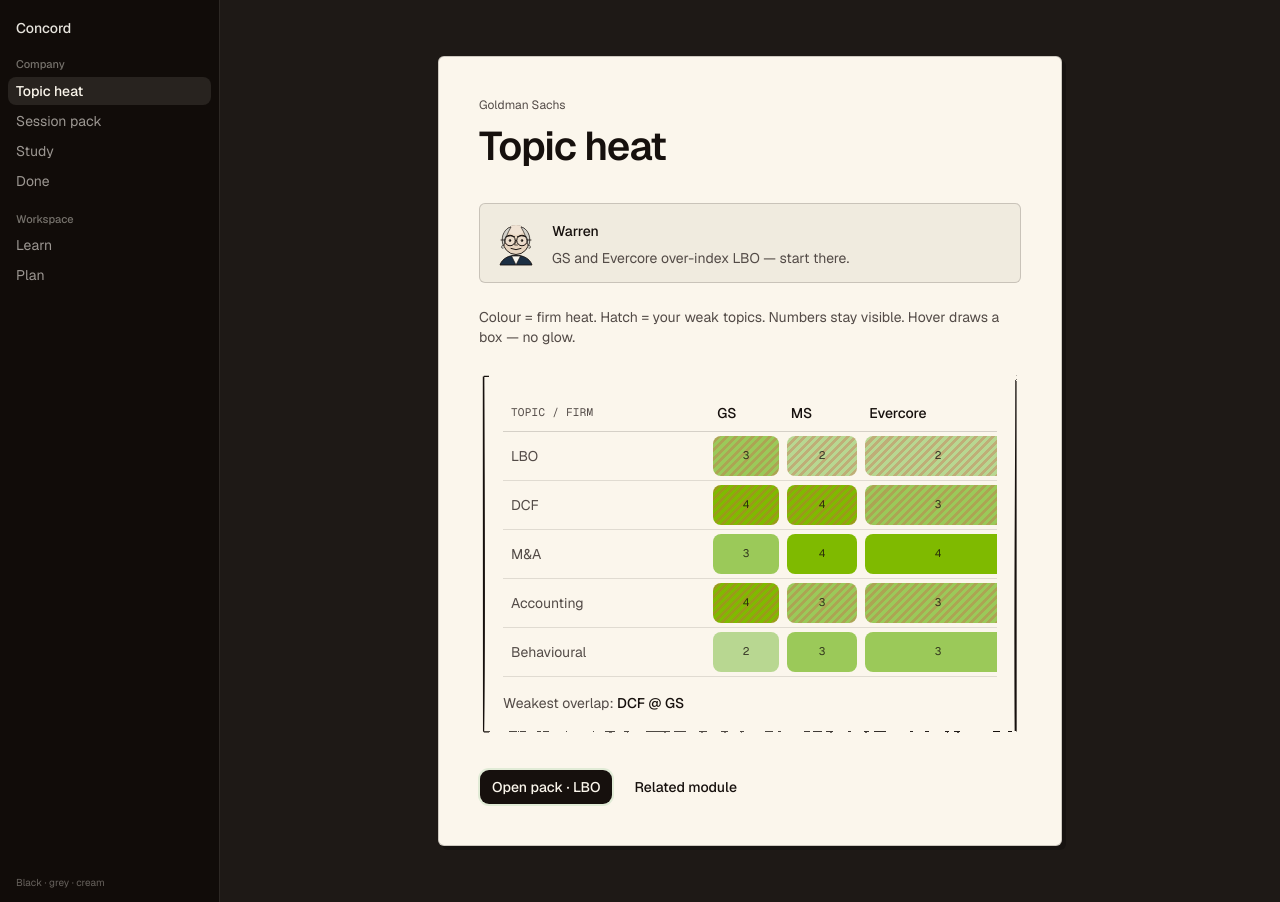
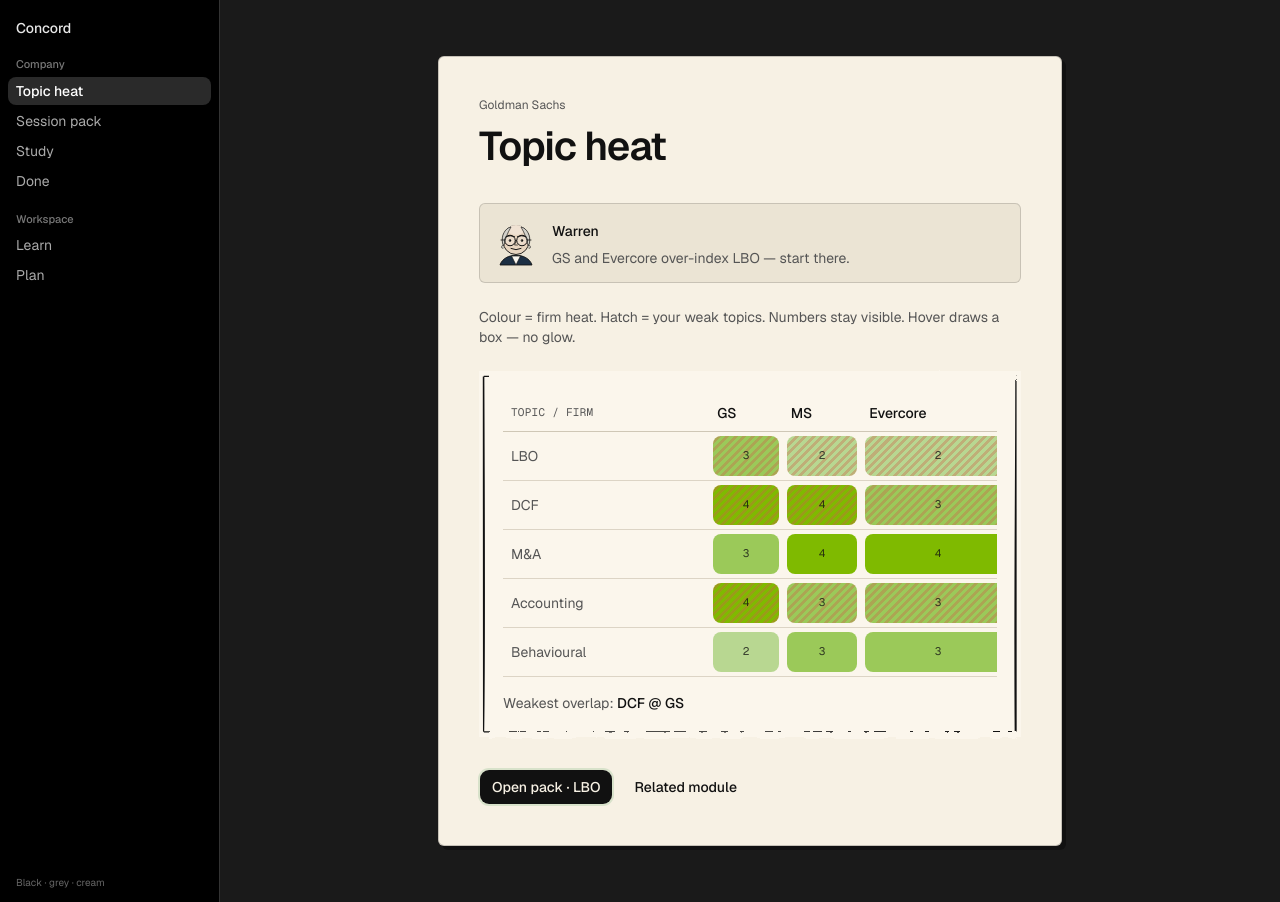
Before and after one commit to shourya0523/concord, a Next.js app in the folder apps/web/: page /mockups/mode-a in a window 1280 px wide. Built offline with nearby package versions, Linux system fonts and the light colour scheme.

Commit message:
fix(mockups): true black/grey chrome — kill warm brown cast
User asked for black and grey. oklch hue 55 made chrome brown.
Neutral hex: #000 sidebar, #1a1a1a workspace, #f7f1e4 cream.

Co-authored-by: Shourya Yadav <shourya0523@users.noreply.github.com>

```diff
--- a/apps/web/components/mockups/journey-shell.tsx
+++ b/apps/web/components/mockups/journey-shell.tsx
@@ -8,51 +8,51 @@ import { MockupSvgFilters } from "@/components/mockups/svg-filters"
 import { MockupThemeLock } from "@/components/mockups/mockup-theme-lock"
 
 /**
- * Settled palette (DESIGN.md §3): black/charcoal chrome · cream paper · black ink · pastel data.
- * Dark sidebar vs cream document — no light-on-light.
+ * Settled palette: BLACK · GREY · cream · pastel accents.
+ * Chrome is true neutral black/grey (chroma 0) — never warm brown charcoal.
  */
 export const MOCKUP_LIGHT_VARS = {
-  "--paper": "oklch(0.96 0.018 88)",
-  "--ink": "oklch(0.18 0.012 55)",
-  "--graphite": "oklch(0.42 0.012 55)",
-  "--stone": "oklch(0.86 0.014 85)",
-  "--chrome": "oklch(0.18 0.01 55)",
-  "--chrome-hover": "oklch(0.26 0.01 55)",
-  "--chrome-border": "oklch(0.28 0.01 55)",
-  "--chrome-text": "oklch(0.92 0.01 88)",
-  "--chrome-muted": "oklch(0.62 0.01 70)",
-  "--success": "oklch(0.82 0.08 145)",
-  "--error": "oklch(0.78 0.12 25)",
-  "--streak": "oklch(0.84 0.11 75)",
-  "--milestone": "oklch(0.80 0.10 290)",
-  "--lime": "oklch(0.82 0.08 145)",
-  "--lime-foreground": "oklch(0.25 0.04 148)",
-  "--background": "oklch(0.22 0.01 55)",
-  "--foreground": "oklch(0.18 0.012 55)",
-  "--card": "oklch(0.975 0.014 88)",
-  "--card-foreground": "oklch(0.18 0.012 55)",
-  "--popover": "oklch(0.975 0.014 88)",
-  "--popover-foreground": "oklch(0.18 0.012 55)",
-  "--primary": "oklch(0.18 0.012 55)",
-  "--primary-foreground": "oklch(0.975 0.014 88)",
-  "--secondary": "oklch(0.92 0.016 88)",
-  "--secondary-foreground": "oklch(0.18 0.012 55)",
-  "--muted": "oklch(0.92 0.016 88)",
-  "--muted-foreground": "oklch(0.42 0.012 55)",
-  "--accent": "oklch(0.92 0.016 88)",
-  "--accent-foreground": "oklch(0.18 0.012 55)",
-  "--border": "oklch(0.86 0.014 85)",
-  "--input": "oklch(0.86 0.014 85)",
-  "--ring": "oklch(0.18 0.012 55)",
-  "--sidebar": "oklch(0.16 0.01 55)",
-  "--sidebar-foreground": "oklch(0.92 0.01 88)",
-  "--sidebar-primary": "oklch(0.975 0.014 88)",
-  "--sidebar-primary-foreground": "oklch(0.16 0.01 55)",
-  "--sidebar-accent": "oklch(0.26 0.01 55)",
-  "--sidebar-accent-foreground": "oklch(0.92 0.01 88)",
-  "--sidebar-border": "oklch(0.28 0.01 55)",
-  color: "oklch(0.18 0.012 55)",
-  background: "oklch(0.22 0.01 55)",
+  "--paper": "#f7f1e4",
+  "--ink": "#111111",
+  "--graphite": "#555555",
+  "--stone": "#d4cec0",
+  "--chrome": "#111111",
+  "--chrome-hover": "#2a2a2a",
+  "--chrome-border": "#333333",
+  "--chrome-text": "#e8e8e8",
+  "--chrome-muted": "#888888",
+  "--success": "#8fbc8f",
+  "--error": "#e8b4b8",
+  "--streak": "#f0d78c",
+  "--milestone": "#c4b5e0",
+  "--lime": "#8fbc8f",
+  "--lime-foreground": "#1a1a1a",
+  "--background": "#1a1a1a",
+  "--foreground": "#111111",
+  "--card": "#f7f1e4",
+  "--card-foreground": "#111111",
+  "--popover": "#f7f1e4",
+  "--popover-foreground": "#111111",
+  "--primary": "#111111",
+  "--primary-foreground": "#f7f1e4",
+  "--secondary": "#ebe4d4",
+  "--secondary-foreground": "#111111",
+  "--muted": "#ebe4d4",
+  "--muted-foreground": "#555555",
+  "--accent": "#ebe4d4",
+  "--accent-foreground": "#111111",
+  "--border": "#cfc7b6",
+  "--input": "#cfc7b6",
+  "--ring": "#111111",
+  "--sidebar": "#000000",
+  "--sidebar-foreground": "#e8e8e8",
+  "--sidebar-primary": "#f7f1e4",
+  "--sidebar-primary-foreground": "#000000",
+  "--sidebar-accent": "#2a2a2a",
+  "--sidebar-accent-foreground": "#e8e8e8",
+  "--sidebar-border": "#333333",
+  color: "#111111",
+  background: "#1a1a1a",
 } as CSSProperties
 
 export type SidebarPage = {
@@ -84,23 +84,23 @@ export function JourneyShell({
     <div
       className="mockup-surface flex min-h-screen font-sans"
       style={MOCKUP_LIGHT_VARS}
-      data-mockup-theme="ink-cream"
+      data-mockup-theme="black-grey-cream"
     >
       <MockupThemeLock />
       <MockupSvgFilters />
 
-      {/* Sidebar — near-black chrome */}
-      <aside className="hidden w-[220px] shrink-0 flex-col border-r border-[oklch(0.28_0.01_55)] bg-[oklch(0.16_0.01_55)] px-2 py-3 text-[oklch(0.92_0.01_88)] md:flex">
+      {/* Sidebar — true black */}
+      <aside className="hidden w-[220px] shrink-0 flex-col border-r border-[#333] bg-black px-2 py-3 text-[#e8e8e8] md:flex">
         <Link
           href="/mockups"
-          className="mb-3 rounded-md px-2 py-1.5 text-sm font-medium text-[oklch(0.92_0.01_88)] hover:bg-[oklch(0.26_0.01_55)]"
+          className="mb-3 rounded-md px-2 py-1.5 text-sm font-medium text-[#e8e8e8] hover:bg-[#2a2a2a]"
         >
           Concord
         </Link>
         <nav className="flex flex-1 flex-col gap-4 overflow-y-auto" aria-label="Workspace">
           {sections.map((section) => (
             <div key={section.title}>
-              <p className="px-2 pb-1 text-[11px] font-medium text-[oklch(0.55_0.01_70)]">
+              <p className="px-2 pb-1 text-[11px] font-medium text-[#777]">
                 {section.title}
               </p>
               <ul className="space-y-0.5">
@@ -108,8 +108,8 @@ export function JourneyShell({
                   const className = cn(
                     "block w-full rounded-md px-2 py-1 text-left text-sm",
                     page.active
-                      ? "bg-[oklch(0.26_0.01_55)] font-medium text-[oklch(0.975_0.014_88)]"
-                      : "text-[oklch(0.68_0.01_70)] hover:bg-[oklch(0.22_0.01_55)] hover:text-[oklch(0.92_0.01_88)]",
+                      ? "bg-[#2a2a2a] font-medium text-white"
+                      : "text-[#aaa] hover:bg-[#1a1a1a] hover:text-[#e8e8e8]",
                   )
                   if (page.href) {
                     return (
@@ -132,15 +132,12 @@ export function JourneyShell({
             </div>
           ))}
         </nav>
-        <p className="mt-auto px-2 pt-4 text-[10px] text-[oklch(0.5_0.01_70)]">
-          Black · grey · cream
-        </p>
+        <p className="mt-auto px-2 pt-4 text-[10px] text-[#666]">Black · grey · cream</p>
       </aside>
 
-      {/* Workspace chrome (dark grey) + cream document */}
-      <div className="flex min-w-0 flex-1 flex-col bg-[oklch(0.22_0.01_55)]">
-        {/* Mobile top nav — dark chrome */}
-        <div className="flex gap-1 overflow-x-auto border-b border-[oklch(0.28_0.01_55)] bg-[oklch(0.16_0.01_55)] px-3 py-2 md:hidden">
+      {/* Workspace — neutral grey; cream document on top */}
+      <div className="flex min-w-0 flex-1 flex-col bg-[#1a1a1a]">
+        <div className="flex gap-1 overflow-x-auto border-b border-[#333] bg-black px-3 py-2 md:hidden">
           {sections.flatMap((s) =>
             s.pages.map((page) =>
               page.href ? (
@@ -150,8 +147,8 @@ export function JourneyShell({
                   className={cn(
                     "shrink-0 rounded-md px-2 py-1 text-xs",
                     page.active
-                      ? "bg-[oklch(0.26_0.01_55)] font-medium text-[oklch(0.975_0.014_88)]"
-                      : "text-[oklch(0.68_0.01_70)]",
+                      ? "bg-[#2a2a2a] font-medium text-white"
+                      : "text-[#aaa]",
                   )}
                 >
                   {page.label}
@@ -164,8 +161,8 @@ export function JourneyShell({
                   className={cn(
                     "shrink-0 rounded-md px-2 py-1 text-xs",
                     page.active
-                      ? "bg-[oklch(0.26_0.01_55)] font-medium text-[oklch(0.975_0.014_88)]"
-                      : "text-[oklch(0.68_0.01_70)]",
+                      ? "bg-[#2a2a2a] font-medium text-white"
+                      : "text-[#aaa]",
                   )}
                 >
                   {page.label}
@@ -176,14 +173,14 @@ export function JourneyShell({
         </div>
 
         <main className="mx-auto w-full max-w-[720px] flex-1 px-6 py-10 md:px-12 md:py-14">
-          <article className="rounded-sm border border-[oklch(0.18_0.012_55_/0.2)] bg-[oklch(0.975_0.014_88)] px-6 py-8 shadow-[4px_4px_0_0_rgba(0,0,0,0.25)] md:px-10 md:py-10">
+          <article className="rounded-sm border border-black/20 bg-[#f7f1e4] px-6 py-8 shadow-[4px_4px_0_0_rgba(0,0,0,0.35)] md:px-10 md:py-10">
             {breadcrumb ? (
-              <p className="mb-2 text-xs text-muted-foreground">{breadcrumb}</p>
+              <p className="mb-2 text-xs text-[#555]">{breadcrumb}</p>
             ) : null}
-            <h1 className="font-sans text-[32px] font-semibold leading-tight tracking-tight text-foreground md:text-[40px]">
+            <h1 className="font-sans text-[32px] font-semibold leading-tight tracking-tight text-[#111] md:text-[40px]">
               {pageTitle}
             </h1>
-            <div className="mt-8">{children}</div>
+            <div className="mt-8 text-[#111]">{children}</div>
           </article>
         </main>
       </div>
@@ -191,7 +188,7 @@ export function JourneyShell({
   )
 }
 
-/** Cream callout — soft wash on cream page, ink border. */
+/** Cream callout — grey wash, black border. */
 export function NotionCallout({
   children,
   warren,
@@ -200,7 +197,7 @@ export function NotionCallout({
   warren?: ReactNode
 }) {
   return (
-    <div className="flex gap-3 rounded-sm border border-[oklch(0.18_0.012_55_/0.18)] bg-[oklch(0.94_0.016_88)] px-3 py-3 text-sm leading-relaxed text-foreground">
+    <div className="flex gap-3 rounded-sm border border-black/15 bg-[#ebe4d4] px-3 py-3 text-sm leading-relaxed text-[#111]">
       {warren ? <div className="shrink-0 pt-0.5">{warren}</div> : null}
       <div className="min-w-0 pt-1">{children}</div>
     </div>
```
Also changed, not shown: 1 other file (tests, documents, lock files or other folders).
